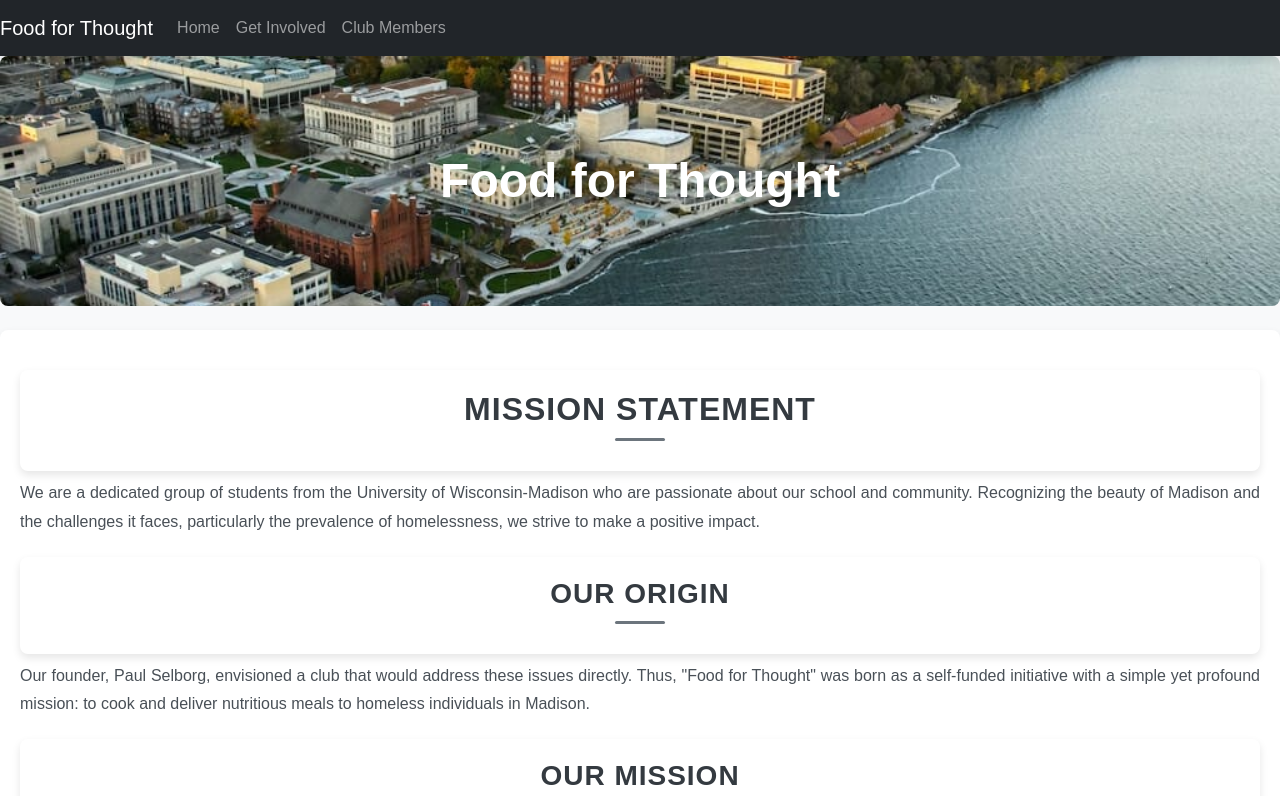
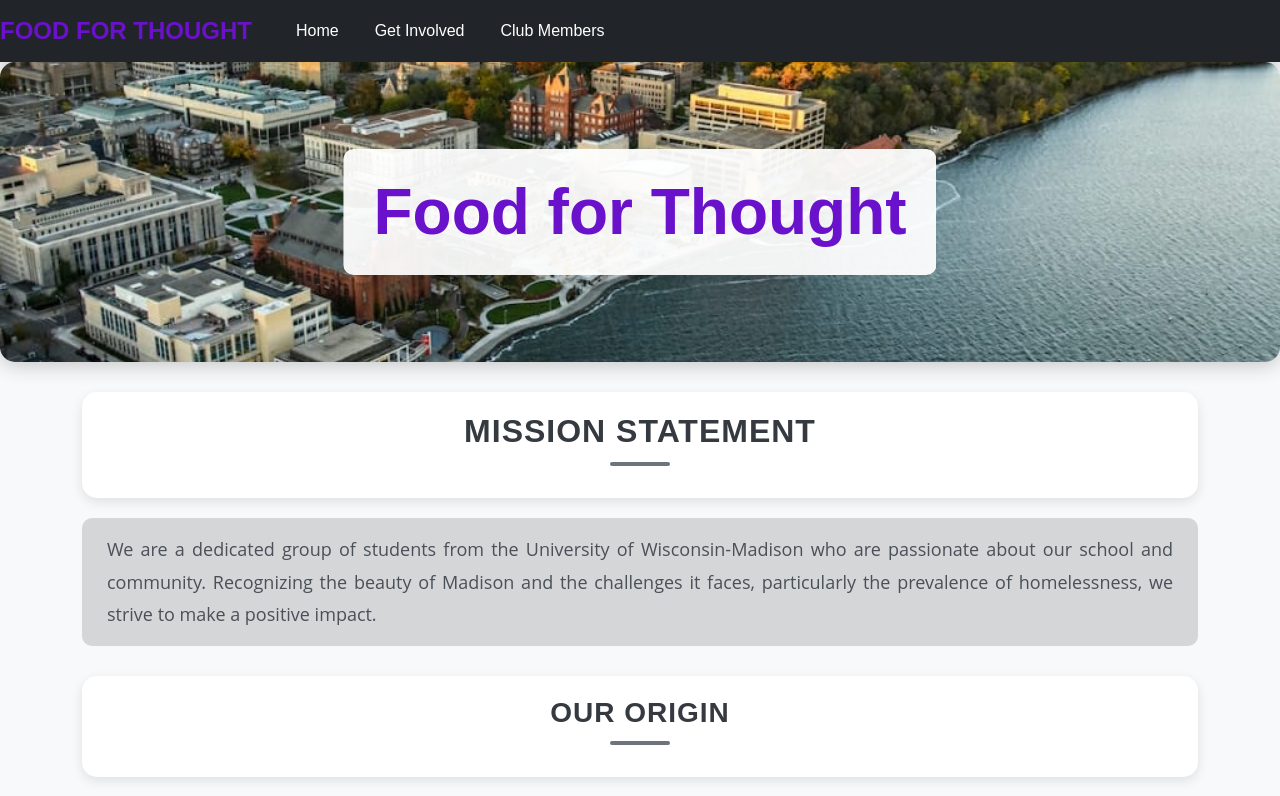
Before and after one commit to kalekimmel/food-for-thought, a React (Create React App) app: page / in a window 1280 px wide. Shown: the top 796 px of the page. Built offline with nearby package versions, Linux system fonts and the light colour scheme.

Commit message:
new styling

```diff
--- a/src/Components/ClubMembers.css
+++ b/src/Components/ClubMembers.css
@@ -1,29 +1,134 @@
-.club-members-container {
-    background: white;
-    padding: 50px 0;
+body {
+    background-color: #f8f9fa;
+    font-family: 'Arial', sans-serif;
+  }
+
+  .navbar {
+    box-shadow: 0 4px 8px rgba(0, 0, 0, 0.1);
+    background-color: #343a40;
+    color: #fff;
+  }
+
+  .navbar-brand {
+    font-weight: bold;
+    font-size: 1.5em;
+    color: #6a11cb;
+    text-transform: uppercase;
+  }
+
+  .nav-link {
+    color: #fff;
+    margin-left: 20px;
+    transition: color 0.3s ease;
+  }
+
+  .nav-link:hover {
+    color: #6a11cb;
+  }
+
+  .club-members-container {
+    background: linear-gradient(135deg, #f5f7fa, #c3cfe2); /* Gradient background */
+    border-radius: 15px;
+    padding: 40px;
+    box-shadow: 0 4px 20px rgba(0, 0, 0, 0.1);
+    margin-bottom: 50px;
+    max-width: 1400px;
+    margin-left: auto;
+    margin-right: auto;
+    animation: fadeIn 1s ease-in-out;
+  }
+
+  h2, h3, .title {
+    color: #343a40;
+    font-weight: 700;
+    margin-top: 30px;
+    position: relative;
+    text-transform: uppercase;
+    letter-spacing: 1px;
+    animation: fadeIn 1s ease-in-out; /* Fade-in animation */
+    font-family: 'Montserrat', sans-serif; /* Stylish font */
+  }
+
+  h2::after, h3::after, .title::after {
+    content: '';
+    display: block;
+    width: 60px;
+    height: 4px;
+    background-color: #6c757d;
+    margin: 12px auto;
+    border-radius: 2px;
+  }
+
+  p, .subtitle {
+    color: #495057;
+    font-size: 18px;
+    line-height: 1.8;
+    text-align: justify;
+    animation: fadeIn 1.5s ease-in-out; /* Fade-in animation */
+    background: rgba(72, 76, 79, 0.2); /* Lighter gray background */
+    padding: 15px 25px;
     border-radius: 10px;
+    margin-bottom: 20px;
+    font-family: 'Open Sans', sans-serif; /* Stylish font */
+  }
+
+  .member-img {
+    border-radius: 15px;
+    transition: transform 0.5s ease-in-out, box-shadow 0.5s ease-in-out;
+    width: 100%;
+    height: 300px; /* Adjusted height */
+    object-fit: cover;
     box-shadow: 0 4px 10px rgba(0, 0, 0, 0.1);
   }
 
-  .header-section {
-    margin-bottom: 30px;
+  .member-img:hover {
+    transform: scale(1.05);
+    box-shadow: 0 6px 20px rgba(0, 0, 0, 0.2);
   }
 
-  .title {
-    font-size: 2.5em;
-    font-weight: bold;
-    color: #333;
+  .text-center {
+    padding: 20px;
+    border-radius: 15px;
+    box-shadow: 0 4px 12px rgba(0, 0, 0, 0.1);
+    background: #fff;
+    color: #343a40;
+    margin-bottom: 20px;
   }
 
-  .subtitle {
-    font-size: 1.2em;
-    color: #666;
+  .text-center h2 {
+    color: #343a40;
   }
 
-  .member-img {
-    border-radius: 10px;
-    box-shadow: 0 4px 10px rgba(0, 0, 0, 0.1);
-    width: 100%;
-    max-height: 300px; /* Increased the max height */
-    object-fit: cover;
+  .text-center p {
+    color: #495057;
   }
+
+  .fade-in {
+    opacity: 0;
+    transform: translateY(20px);
+    transition: opacity 0.8s ease-out, transform 0.8s ease-out;
+  }
+
+  .fade-in.visible {
+    opacity: 1;
+    transform: translateY(0);
+  }
+
+  .gradient-border {
+    border: 2px solid;
+    border-image-slice: 1;
+    border-width: 5px;
+    border-image-source: linear-gradient(135deg, #6a11cb, #2575fc);
+    border-radius: 15px;
+    padding: 20px;
+    margin-bottom: 20px;
+  }
+
+  /* Adjusted text alignment for roles */
+  .text-center p {
+    white-space: pre-wrap; /* Allows text to wrap naturally */
+    word-wrap: break-word; /* Ensures long words break correctly */
+    font-size: 0.9em; /* Slightly smaller font size for better fit */
+    line-height: 1.4; /* Adjusted line height for readability */
+    margin-bottom: 0;
+  }
--- a/src/Components/ClubMembers.js
+++ b/src/Components/ClubMembers.js
@@ -4,10 +4,10 @@ import './ClubMembers.css';
 
 const ClubMembers = () => {
   const members = [
-    { name: 'Member 1', role: 'President', image: "../../../Images/IMG_0098.PNG" },
-    { name: 'Member 2', role: 'Vice President', image: '../../../Images/IMG_0630.PNG' },
-    { name: 'Member 3', role: 'Treasurer', image:  "../../../Images/IMG_0631.PNG" },
-    { name: 'Member 4', role: 'Secretary', image: "../../../Images/IMG_0633.PNG"  },
+    { name: 'Kale Kimmel', role: 'Vice President/Website Designer', image: "../../../Images/IMG_0098.PNG" },
+    { name: 'Rudy Wicker', role: 'Vice President', image: '../../../Images/IMG_0630.PNG' },
+    { name: 'Pranav Dronavalli', role: 'Treasurer', image:  "../../../Images/IMG_0631.PNG" },
+    { name: 'Michael Crivello', role: 'Secretary', image: "../../../Images/IMG_0633.PNG"  },
     // Add more members as needed
   ];
 
--- a/src/Components/HomePage.css
+++ b/src/Components/HomePage.css
@@ -1,65 +1,99 @@
 body {
     background-color: #f8f9fa;
     font-family: 'Arial', sans-serif;
+    margin: 0;
+    padding: 0;
+    box-sizing: border-box;
   }
 
   .navbar {
     box-shadow: 0 4px 8px rgba(0, 0, 0, 0.1);
+    background-color: #343a40;
+    color: #fff;
   }
 
-  .container {
-    background-color: white;
-    border-radius: 8px;
-    padding: 20px;
-    box-shadow: 0 4px 8px rgba(0, 0, 0, 0.1);
-    margin-bottom: 20px;
+  .navbar-brand {
+    font-weight: bold;
+    font-size: 1.5em;
+    color: #6a11cb;
+    text-transform: uppercase;
+  }
+
+  .nav-link {
+    color: #fff;
+    margin-left: 20px;
+    transition: color 0.3s ease;
+  }
+
+  .nav-link:hover {
+    color: #6a11cb;
+  }
+
+  .get-involved-container, .club-members-container {
+    background: linear-gradient(135deg, #f5f7fa, #c3cfe2); /* Gradient background */
+    border-radius: 15px;
+    padding: 40px;
+    box-shadow: 0 4px 20px rgba(0, 0, 0, 0.1);
+    margin-bottom: 50px;
     max-width: 1400px;
     margin-left: auto;
     margin-right: auto;
+    animation: fadeIn 1s ease-in-out;
   }
 
-  h2, h3 {
+  h2, h3, .title {
     color: #343a40;
     font-weight: 700;
-    margin-top: 20px;
+    margin-top: 30px;
     position: relative;
     text-transform: uppercase;
     letter-spacing: 1px;
+    animation: fadeIn 1s ease-in-out; /* Fade-in animation */
+    font-family: 'Montserrat', sans-serif; /* Stylish font */
   }
 
-  h2::after, h3::after {
+  h2::after, h3::after, .title::after {
     content: '';
     display: block;
-    width: 50px;
-    height: 3px;
+    width: 60px;
+    height: 4px;
     background-color: #6c757d;
-    margin: 10px auto;
+    margin: 12px auto;
     border-radius: 2px;
   }
 
-  p {
+  p, .subtitle {
     color: #495057;
-    font-size: 16px;
+    font-size: 18px;
     line-height: 1.8;
     text-align: justify;
+    animation: fadeIn 1.5s ease-in-out; /* Fade-in animation */
+    background: rgba(72, 76, 79, 0.2); /* Lighter gray background */
+    padding: 15px 25px;
+    border-radius: 10px;
+    margin-bottom: 20px;
+    font-family: 'Open Sans', sans-serif; /* Stylish font */
   }
 
-  .carousel .carousel-item img, .text-center img {
-    border-radius: 8px;
-    transition: transform 0.5s ease-in-out;
+  .carousel .carousel-item img, .text-center img, .member-img, .volunteer-img, .community-img, .events-img {
+    border-radius: 15px;
+    transition: transform 0.5s ease-in-out, box-shadow 0.5s ease-in-out;
     width: 100%;
     height: 400px;
-    object-fit: cover; /* Ensures the image covers the container */
+    object-fit: cover;
+    box-shadow: 0 4px 15px rgba(0, 0, 0, 0.1);
   }
 
-  .carousel .carousel-item:hover img, .text-center img:hover {
+  .carousel .carousel-item:hover img, .text-center img:hover, .member-img:hover, .volunteer-img:hover, .community-img:hover, .events-img:hover {
     transform: scale(1.05);
+    box-shadow: 0 6px 25px rgba(0, 0, 0, 0.2);
   }
 
   .text-center {
-    padding: 20px;
-    border-radius: 8px;
-    box-shadow: 0 4px 8px rgba(0, 0, 0, 0.1);
+    padding: 30px;
+    border-radius: 15px;
+    box-shadow: 0 4px 15px rgba(0, 0, 0, 0.1);
+    background: #fff;
     color: #343a40;
   }
 
@@ -76,17 +110,17 @@ body {
     bottom: 0;
     left: 0;
     width: 100%;
-    padding: 10px;
+    padding: 15px;
     background: rgba(0, 0, 0, 0.6);
     color: white;
     opacity: 0;
     transition: opacity 0.5s, color 0.5s;
-    border-radius: 0 0 8px 8px;
+    border-radius: 0 0 15px 15px;
   }
 
   .carousel-item:hover .carousel-caption-hover {
     opacity: 1;
-    color: white; /* Ensure the text is white when hovered */
+    color: white;
   }
 
   /* Styles for the top image and fade-in text */
@@ -101,9 +135,10 @@ body {
   .top-image {
     width: 100%;
     height: auto;
-    max-height: 250px;
+    max-height: 300px;
     object-fit: cover;
-    border-radius: 8px;
+    border-radius: 15px;
+    box-shadow: 0 4px 20px rgba(0, 0, 0, 0.2);
   }
 
   .fade-in-text {
@@ -111,10 +146,15 @@ body {
     top: 50%;
     left: 50%;
     transform: translate(-50%, -50%);
-    font-size: 3em;
+    font-size: 4em;
     font-weight: bold;
     opacity: 0;
     animation: fadeIn 2s forwards;
+    background: rgba(255, 255, 255, 0.933); /* Lighter gray background behind text */
+    padding: 15px 30px;
+    border-radius: 10px;
+    color: #6a11cb; /* White font */
+    font-family: 'Montserrat', sans-serif; /* Stylish font */
   }
 
   @keyframes fadeIn {
@@ -127,7 +167,7 @@ body {
   .scroll-fade-in {
     opacity: 0;
     transform: translateY(20px);
-    transition: opacity 2.5s ease-out, transform 2.5s ease-out; /* Increased duration */
+    transition: opacity 2.5s ease-out, transform 2.5s ease-out;
   }
 
   .scroll-fade-in.visible {
@@ -144,3 +184,64 @@ body {
   .align-images .col-md-6 {
     padding: 0;
   }
+
+  /* Hover effects on images */
+  .volunteer-img, .community-img, .events-img, .member-img {
+    border-radius: 15px;
+    box-shadow: 0 4px 15px rgba(0, 0, 0, 0.1);
+    width: 100%;
+    max-height: 400px;
+    object-fit: cover;
+    transition: transform 0.3s ease, box-shadow 0.3s ease;
+  }
+
+  .volunteer-img:hover, .community-img:hover, .events-img:hover, .member-img:hover {
+    transform: scale(1.05);
+    box-shadow: 0 6px 25px rgba(0, 0, 0, 0.2);
+  }
+
+  /* Button styling */
+  .text-center .btn-info {
+    background-color: #6a11cb;
+    border-color: #6a11cb;
+    transition: background-color 0.3s ease, border-color 0.3s ease;
+    margin-bottom: 20px;
+    font-family: 'Montserrat', sans-serif; /* Stylish font */
+  }
+
+  .text-center .btn-info:hover {
+    background-color: #5a0db8;
+    border-color: #5a0db8;
+  }
+
+  /* Gradient text for title */
+  .title {
+    font-size: 2.5em;
+    font-weight: bold;
+    text-transform: uppercase;
+    letter-spacing: 1px;
+    background: linear-gradient(135deg, #6a11cb, #2575fc);
+    -webkit-background-clip: text;
+    -webkit-text-fill-color: transparent;
+    font-family: 'Montserrat', sans-serif; /* Stylish font */
+  }
+
+  .subtitle {
+    font-size: 1.2em;
+    color: #666;
+    animation: fadeIn 1.5s ease-in-out;
+    background: rgba(72, 76, 79, 0.2); /* Lighter gray background */
+    padding: 15px 25px;
+    border-radius: 10px;
+    margin-bottom: 20px;
+  }
+
+  .gradient-border {
+    border: 2px solid;
+    border-image-slice: 1;
+    border-width: 5px;
+    border-image-source: linear-gradient(135deg, #6a11cb, #2575fc);
+    border-radius: 15px;
+    padding: 20px;
+    margin-bottom: 20px;
+  }
--- a/src/Components/HomePage.js
+++ b/src/Components/HomePage.js
@@ -71,7 +71,6 @@ const HomePage = () => {
                   style={{ height: '400px', objectFit: 'cover' }}
                 />
                 <div className="carousel-caption-hover">
-                  <p>Preparation in Progress</p>
                 </div>
               </Carousel.Item>
               <Carousel.Item>
@@ -82,7 +81,6 @@ const HomePage = () => {
                   style={{ height: '400px', objectFit: 'cover' }}
                 />
                 <div className="carousel-caption-hover">
-                  <p>More Members</p>
                 </div>
               </Carousel.Item>
               <Carousel.Item>
@@ -93,7 +91,6 @@ const HomePage = () => {
                   style={{ height: '400px', objectFit: 'cover' }}
                 />
                 <div className="carousel-caption-hover">
-                  <p>Purchasing supplies, largely self-funded</p>
                 </div>
               </Carousel.Item>
               <Carousel.Item>
@@ -104,7 +101,7 @@ const HomePage = () => {
                   style={{ height: '400px', objectFit: 'cover' }}
                 />
                 <div className="carousel-caption-hover">
-                  <p>Assembly Line</p>
+
                 </div>
               </Carousel.Item>
               <Carousel.Item>
@@ -115,7 +112,6 @@ const HomePage = () => {
                   style={{ height: '400px', objectFit: 'cover' }}
                 />
                 <div className="carousel-caption-hover">
-                  <p>Pranav hard at work</p>
                 </div>
               </Carousel.Item>
             </Carousel>
```
Also changed, not shown: src/Components/GetInvolved.css (+15 -2 lines).
